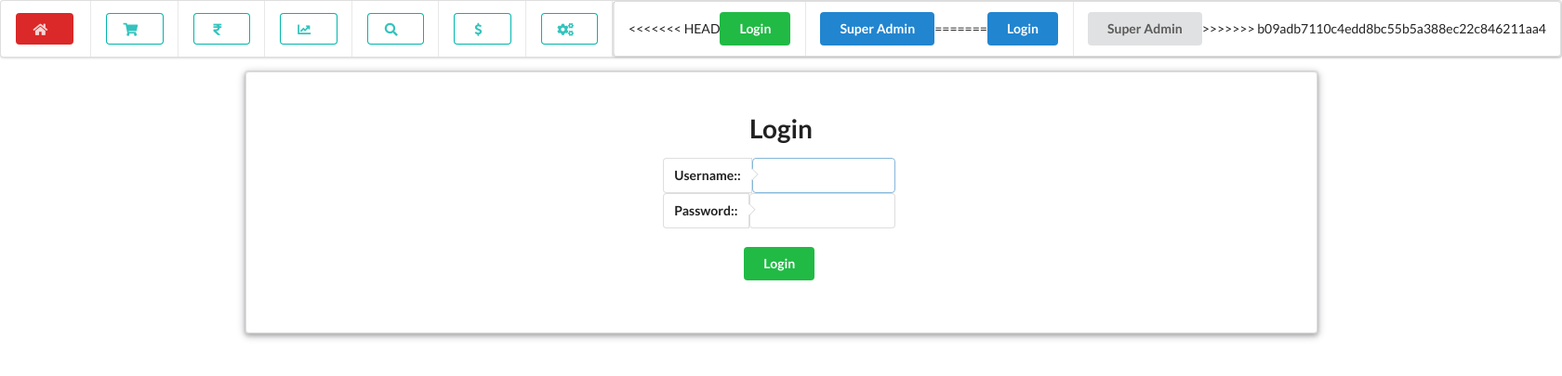
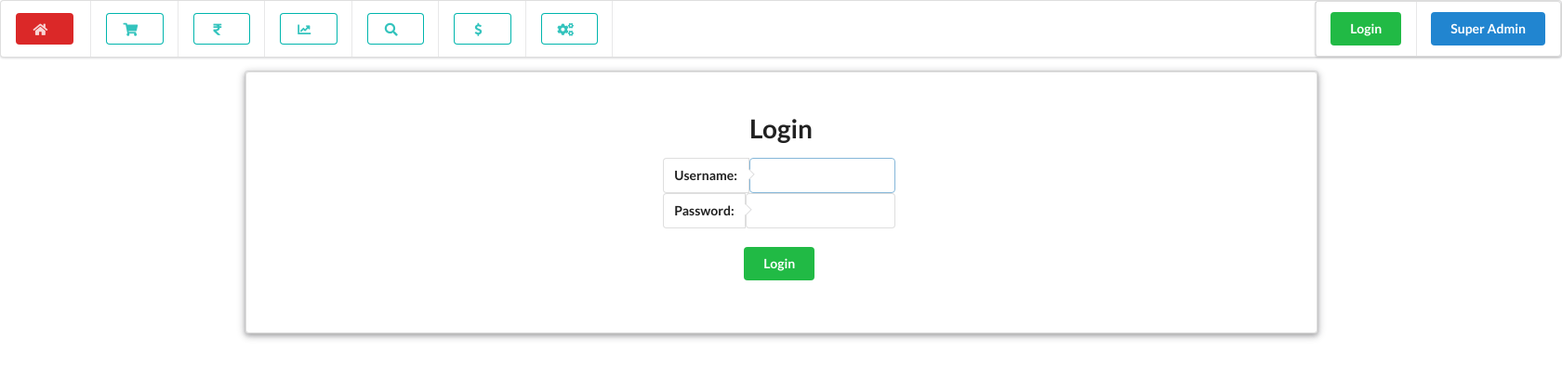
Before and after one commit to richeshgupta/MedAssistanceERP, a Django app: page /login/ in a window 1680 px wide. Shown: the top 405 px of the page at 93% size. Run offline with Django 3.2, Linux system fonts and the light colour scheme; some libraries are stand-ins or nearby versions.

Commit message:
UI fixes

```diff
--- a/users/templates/users/base.html
+++ b/users/templates/users/base.html
@@ -44,17 +44,11 @@
 
                 <div class="ui right menu">
                     <div class="item">
-<<<<<<< HEAD
                         <a class="ui positive button" href="{% url 'login' %}">Login</a>
                     </div>
                     <div class="item">
                         <a class="ui primary button" href="{% url 'test' %}">Super Admin</a>
-=======
-                        <a href="{% url 'login' %}" class='ui primary button'>Login</a>
-                    </div>
-                    <div class="item">
-                        <a href="{% url 'test' %}" class='ui button'>Super Admin </a>
->>>>>>> b09adb7110c4edd8bc55b5a388ec22c846211aa4
+
                     </div>
                 </div>
             </div>
--- a/users/templates/users/login.html
+++ b/users/templates/users/login.html
@@ -31,7 +31,7 @@
                             {% for field in form.visible_fields %}
                                 <div class="ui left labeled button">
                                     <div class="ui basic right pointing label">
-                                        {{field.label_tag}}:
+                                        {{field.label_tag}}
                                     </div>
                                     {{field}}
                                 </div>
```
